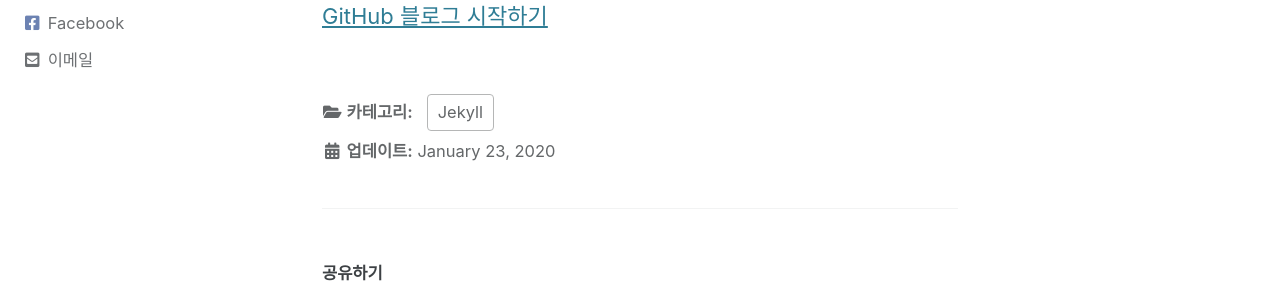
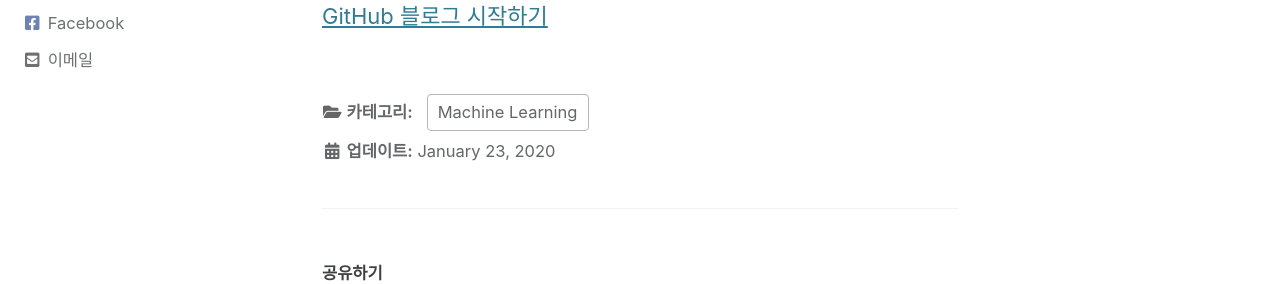
Before and after one commit to Namkyeong/namkyeong.github.io, a Jekyll site: the page built from _posts/Machine Learning/2020-09-09-ComputationalLearningTheory.md, in a window 1280 px wide. Shown: the part 234-518 px from the top of the page. Built offline with Jekyll 4.4.1, drawn with Linux system fonts in a browser that asks for light colours; cached includes are drawn as plain includes; some of the changed lines change nothing that is shown.

Commit message:
카테고리 수정

```diff
--- a/_posts/Machine Learning/2020-09-09-ComputationalLearningTheory.md
+++ b/_posts/Machine Learning/2020-09-09-ComputationalLearningTheory.md
@@ -7,16 +7,13 @@
 share: true
 related: true
 categories:
-- Jekyll
+- Machine Learning
 toc: true
 toc_sticky: true
 toc_label: 목차
 description: Machine Learning
-article_tag1: GitHub(GitBlog) 블로그
-article_tag2: minimal-mistakes
-article_tag3: Jekyll
-article_section: 깃 블로그 따라하기
-meta_keywords: 깃블로그,GitBlog,GitHub블로그,minimal-mistakes,Jekyll
+article_tag1: Machine Learning
+article_section: Machine Learning
 last_modified_at: '2020-01-23 00:00:00 +0800'
 ---
 
```
